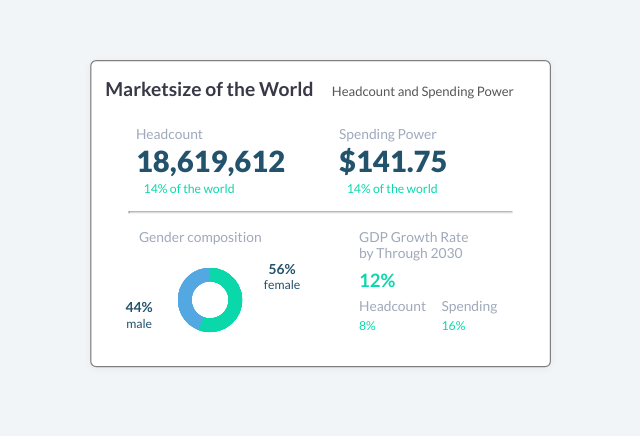
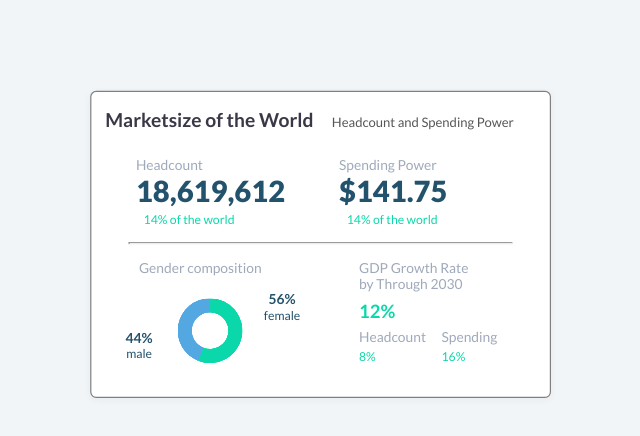
Before and after one commit to szymtur/marketsize-of-the-world, a plain HTML site: page index.html in a window 1280 px wide. Shown: the part 156-592 px from the top of the page, without its empty margins (319-959 px from the left). Drawn offline with Linux system fonts and the light colour scheme.

Commit message:
code review

```diff
--- a/css/style.css
+++ b/css/style.css
@@ -82,9 +82,9 @@ h6 {
         height: 24vw;
         top: 50%;
         left: 50%;
-        -webkit-transform: translate(-50%, -60%);
-            -ms-transform: translate(-50%, -60%);
-                transform: translate(-50%, -60%);
+        -webkit-transform: translate(-50%, -50%);
+            -ms-transform: translate(-50%, -50%);
+                transform: translate(-50%, -50%);
     }
 
     .content_box {
```
